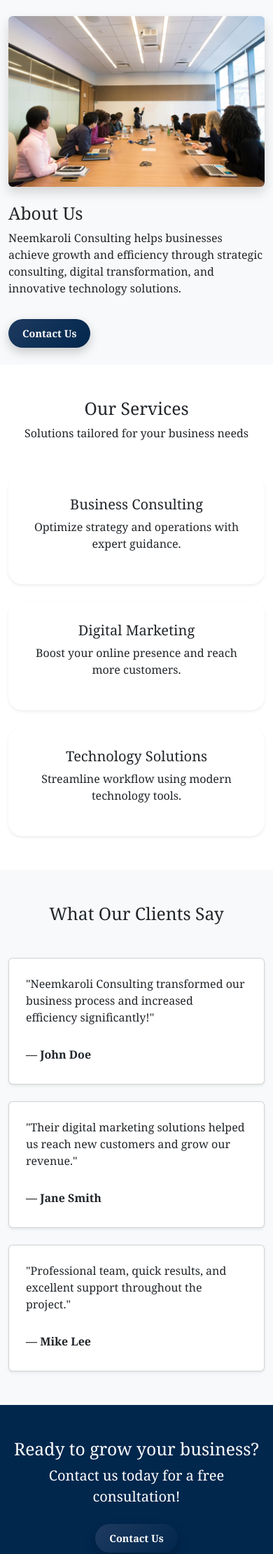
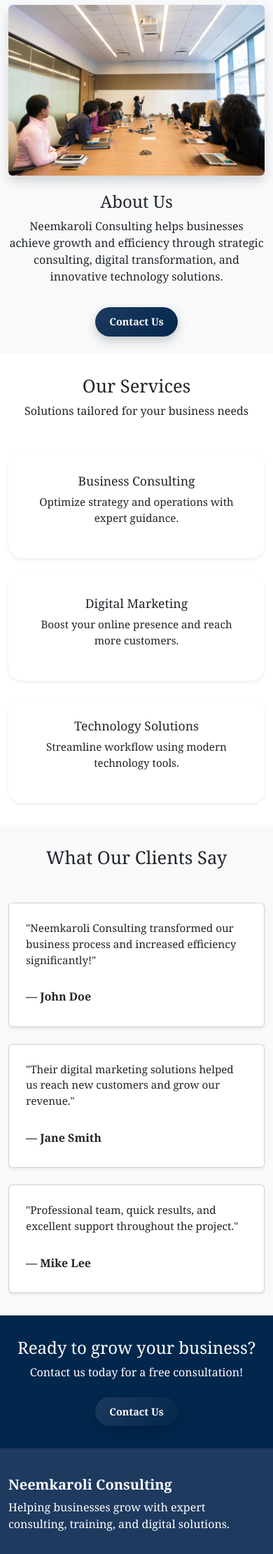
Before and after one commit to neemkaroli12/Neemkaroli-_Consulting, a Django app: page / in a window 390 px wide. Shown: the part 634-2855 px from the top of the page at 70% size. Run offline with Django 5.2, Linux system fonts and the light colour scheme.

Commit message:
Added about.html and layout.html

```diff
--- a/consulting_app/templates/home.html
+++ b/consulting_app/templates/home.html
@@ -3,6 +3,157 @@
 {% block title %}HOME{% endblock %}
 
 {% block content %}
+<style>
+  .video-container {
+    position: fixed;
+    top: 0;
+    left: 0;
+    height: 100vh;
+    width: 100vw;
+    overflow: hidden;
+    z-index: -1;
+}
+
+.video-container video {
+  width: 100%;
+  height: 400px;
+  object-fit: cover;
+  object-position: center;
+}
+
+@media (max-width: 992px) {
+  .hero {
+    height: 350px;
+  }
+
+  .video-container video {
+    width: 100vw;
+    height: auto;
+  }
+
+  .video-container {
+    width: 100vw;
+    overflow: hidden;
+  }
+
+
+  .hero-content h1 {
+    font-size: 2.5rem;
+  }
+
+  .hero-content p {
+    font-size: 1.2rem;
+  }
+}
+
+@media (max-width: 768px) {
+  .hero {
+    height: 300px;
+  }
+
+  .video-container video {
+    height: 300px;
+  }
+
+  .hero-content h1 {
+    font-size: 2rem;
+  }
+
+  .hero-content p {
+    font-size: 1rem;
+  }
+
+  .floating-shape {
+    display: none;
+  }
+
+  .service-card {
+    padding: 20px;
+  }
+
+  .btn-primary-custom,
+  .btn-outline-custom {
+    padding: 10px 20px;
+    font-size: 0.95rem;
+  }
+}
+
+@media (max-width: 576px) {
+  .hero {
+    height: 250px;
+  }
+.video-container video {
+    width: 100vw;
+    height: auto;
+  }
+
+  .video-container {
+    width: 100vw;
+    overflow: hidden;
+  }
+
+
+  .hero-content h1 {
+    font-size: 1.5rem;
+  }
+
+  .hero-content p {
+    font-size: 0.9rem;
+  }
+
+  .btn-primary-custom,
+  .btn-outline-custom {
+    padding: 8px 16px;
+    font-size: 0.85rem;
+  }
+
+  .about {
+    margin-top: 20px;
+    text-align: center;
+  }
+
+  .text-center.mb-5 h2 {
+    font-size: 1.6rem;
+  }
+
+  .text-center.mb-5 p {
+    font-size: 1rem;
+  }
+
+  .service-card {
+    padding: 18px;
+  }
+
+  .card h5 {
+    font-size: 1.1rem;
+  }
+
+  .card p {
+    font-size: 0.95rem;
+  }
+
+  section h2 {
+    font-size: 1.5rem;
+  }
+
+  section p.lead {
+    font-size: 1rem;
+  }
+}
+@media (max-width: 768px) {
+  .py-5 {
+    padding-top: 2rem !important;
+    padding-bottom: 2rem !important;
+  }
+
+  .py-4 {
+    padding-top: 1.5rem !important;
+    padding-bottom: 1.5rem !important;
+  }
+}
+
+
+</style>
 
 <section class="hero">
   <div class="video-container">
--- a/templates/layout.html
+++ b/templates/layout.html
@@ -19,19 +19,14 @@
       background-color: #fff;
 
     }
-
-
     .navbar-nav {
       margin: 0 auto;
 
     }
-
     .nav-link{
        color: #fff!important;
        font-size: 1.5rem;
     }
-
-
     .footer-custom {
       background-color: #1e3a5f;
       color: #ffffff;
@@ -44,10 +39,17 @@
     .footer-custom a:hover {
       text-decoration: underline;
     }
+@media (max-width: 576px) {
+  [data-aos="fade-left"],
+  [data-aos="fade-right"] {
+    transform: none !important;
+    opacity: 1 !important;
+  }
+}
   </style>
 </head>
 <body>
-<div class="container py-2">
+<div class="container">
   <div class="row align-items-center text-center text-lg-start">
     <div class="col-12 col-lg-2 d-flex justify-content-center justify-content-lg-start mb-2 mb-lg-0">
       <a class="navbar-brand fw-bold text-dark" href="#">
```
